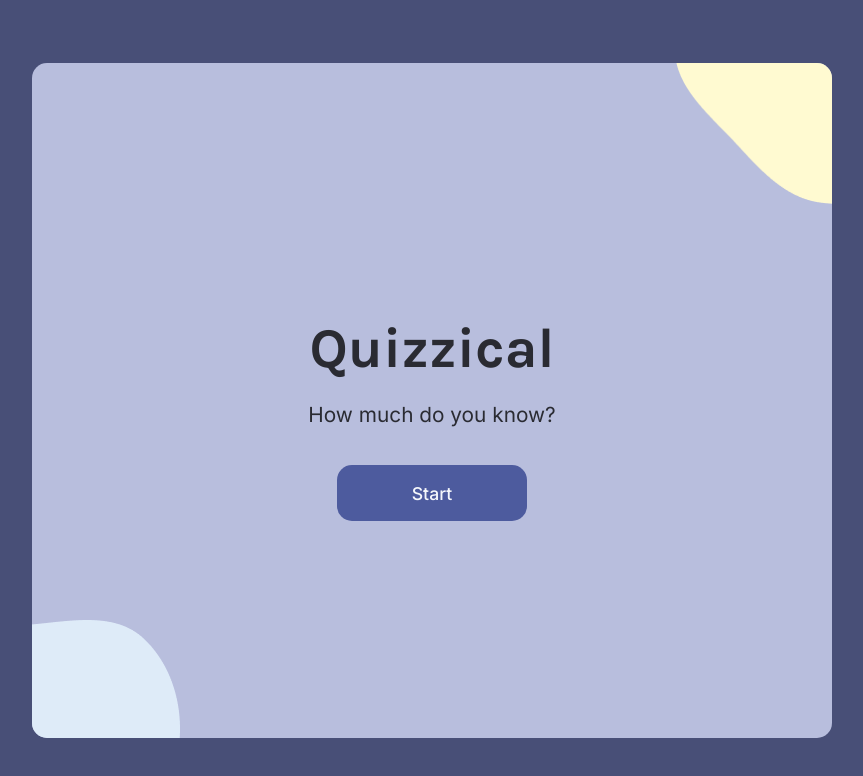
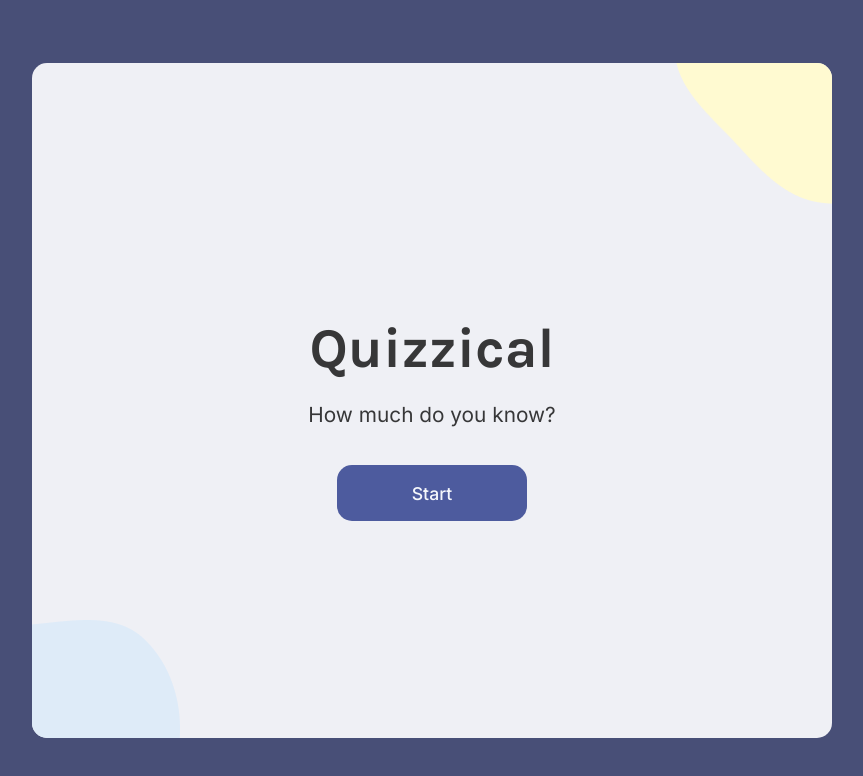
Before and after one commit to gare-Ware/Quizzical, a React (Create React App) app: page / in a window 1280 px wide. Shown: the top 776 px of the page, without its empty margins (208-1071 px from the left). Built offline with nearby package versions, Linux system fonts and the light colour scheme.

Commit message:
Update index.css

```diff
--- a/src/index.css
+++ b/src/index.css
@@ -72,7 +72,8 @@ button:active {
   min-width: 800px;
   max-width: 60vw;
   font-family: 'Inter', sans-serif;
-  background-color: #b8bedd;
+  /* background-color: #b8bedd; */
+  background-color: #eff0f5;
   border-radius: 15px;
   display: flex;
   flex-direction: column;
```
